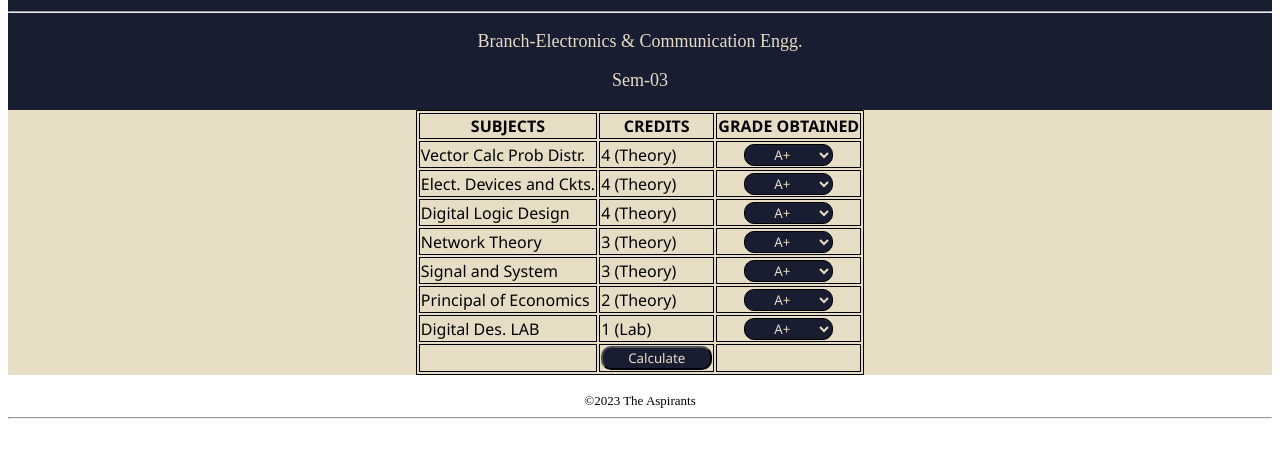
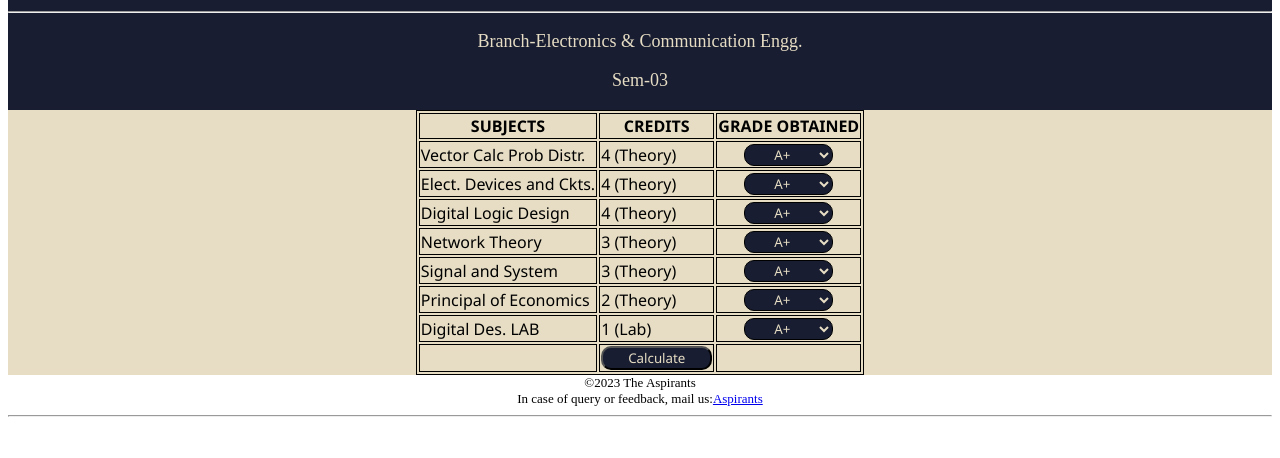
Before and after one commit to TheAspirantss/spi_calculator, a plain HTML site: page ec.html in a window 1280 px wide. Shown: the part 110-568 px from the top of the page. Drawn offline with Linux system fonts and the light colour scheme.

Commit message:
Update ec.html
footer updated with email

```diff
--- a/ec.html
+++ b/ec.html
@@ -150,10 +150,13 @@ FINAL
             </tr>
         </table>
     </div>
-    <br>
+<!--     <br> -->
+<!-- FOOTER START   -->
     <p class="footer">©2023 The Aspirants</p>
+
+    <p class="footer">In case of query or feedback, mail us:<a href="mailto:theaspirants1@gmail.com">Aspirants</a></p>
     <hr>
-
+<!-- FOOTER END   -->
 
 </body>
 
```
